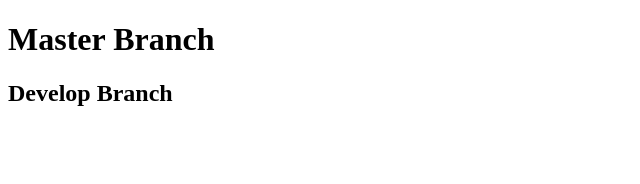
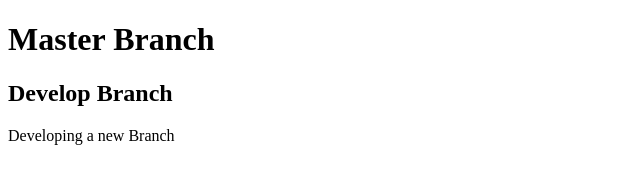
Before and after one commit to normabunton/teamGit, a plain HTML site: page index.html in a window 1280 px wide. Shown: the whole page, without its empty margins (0-640 px from the left). Drawn offline with Linux system fonts and the light colour scheme.

Commit message:
develop a branch with a p tag

```diff
--- a/index.html
+++ b/index.html
@@ -8,6 +8,7 @@
 <body>
     <h1>Master Branch</h1>
     <h2>Develop Branch</h2>
+    <p>Developing a new Branch</p>
 
 </body>
 </html>
```
